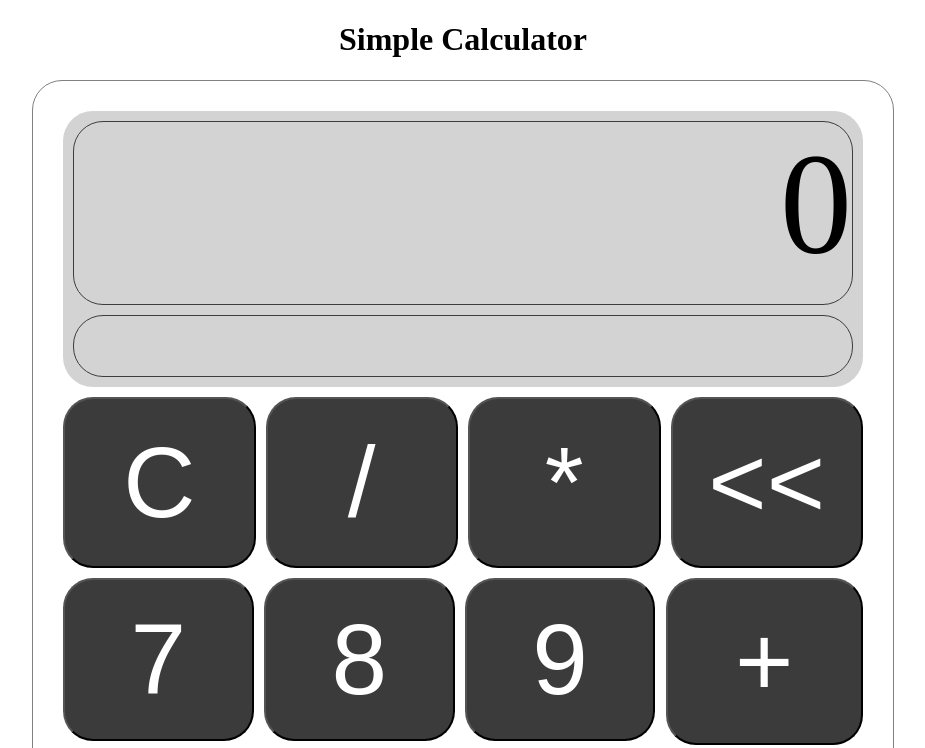
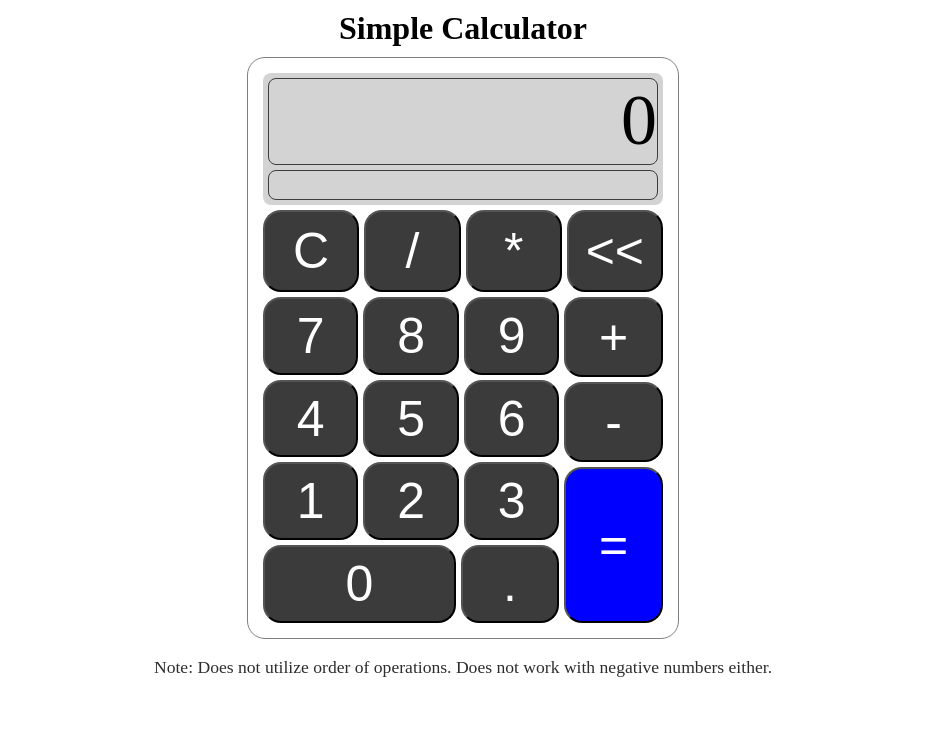
Before and after one commit to xinsheng04/calculator, a plain HTML site: page index.html in a window 1280 px wide. Shown: the top 748 px of the page, without its empty margins (177-1102 px from the left). Drawn offline with Linux system fonts and the light colour scheme.

Commit message:
Fixed the size of the calculator

```diff
--- a/index.html
+++ b/index.html
@@ -8,7 +8,7 @@
         <title>Calculator</title>
     </head>
     <body>
-        <h1 id="Title">Simple Calculator</h1>
+        <h1 id="title">Simple Calculator</h1>
         <div class="calculator-area">
             <div class="screen">
                 <p id="question">0</p>
--- a/style.css
+++ b/style.css
@@ -9,7 +9,7 @@ body {
 
 div{
     display: flex;
-    gap: 10px;
+    gap: 5px;
     margin: 0;
     padding: 0;
 }
@@ -17,34 +17,36 @@ div{
 #title{
     font: bolder;
     font-family: 'Times New Roman', Times, serif;
-    margin: 0;
+    margin: 10px;
 }
 
 #description{
     font: bolder;
     font-family: 'Times New Roman', Times, serif;
-    font-size: 30px;
+    font-size: 1.1em;
     color: rgb(46, 45, 45);
 }
 
 .calculator-area{
     border: 1px solid gray;
-    border-radius: 30px;
-    padding: 30px;
+    border-radius: 18px;
+    padding: 15px;
     /* display: flex; */
     flex-direction: column;
     /* gap: 10px; */
-    height: 1150px;
-    width: 800px;
+    /* height: 1150px;
+    width: 800px; */
+    height: 550px;
+    width: 400px;
 }
 
 div.screen{
     margin: 0;
-    padding: 10px;
+    padding: 5px;
     width: auto;
     background-color: lightgray;
     flex: 1.5;
-    border-radius: 30px;
+    border-radius: 8px;
     display: flex;
     flex-direction: column;
 }
@@ -57,12 +59,12 @@ p#question, p#answer{
 }
 p#question{
     flex: 3;
-    font-size: 9em;
+    font-size: 4.5em;
 }
 
 p#answer{
     flex: 1;
-    font-size: 3em;
+    font-size: 1.5em;
 }
 
 .UI-box{
@@ -101,8 +103,8 @@ button{
     color: white;
     padding: 0px;
     margin: 0px;
-    font-size: 100px;
-    border-radius: 30px;
+    font-size: 3.125em;
+    border-radius: 18px;
 }
 
 #compute{
```
